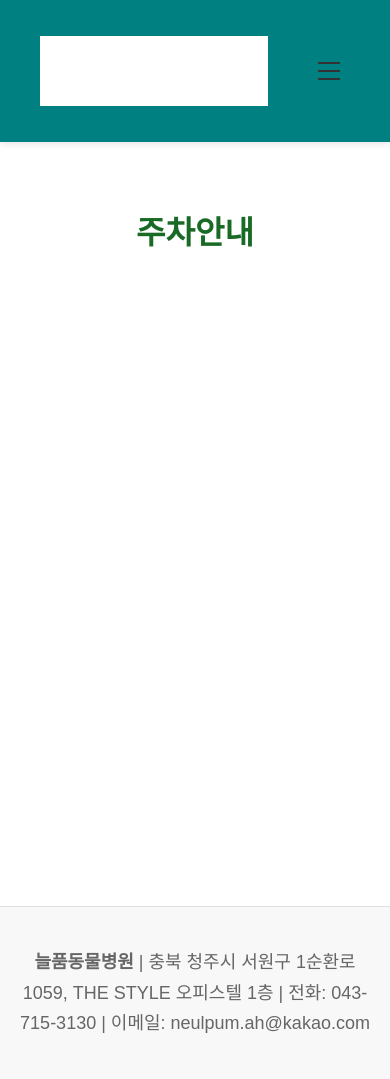
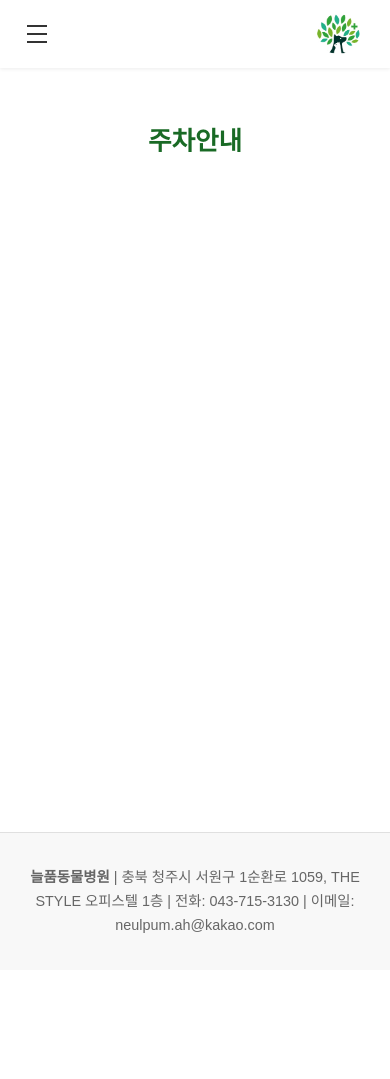
Before and after one commit to hyunipooh/neulpum, a Flask app: page /parking in a window 390 px wide. After the commit the page ends 933 px from the top, so only its background shows below. Run offline with Flask 3, Linux system fonts and the light colour scheme; some web fonts are replaced.

Commit message:
Add files via upload

```diff
--- a/static/css/style.css
+++ b/static/css/style.css
@@ -252,7 +252,7 @@
       font-size: 1.2em;
     }
     .profile-section p, .profile-section li {
-      font-size: 1.4em;
+      font-size: 1.12em;
     }
 }
 @media screen and (max-width: 480px) {
@@ -260,32 +260,32 @@
         padding: 0.8rem;
     }
     h2 {
-        font-size: 1.6rem;
+        font-size: 1.28rem;
     }
     h3 {
-        font-size: 1.4rem;
+        font-size: 1.12rem;
     }
     p, li, a, button, input, label, span, div {
-        font-size: 1.4rem;
+        font-size: 1.12rem;
     }
     .tab-button {
         width: 100%;
         min-width: 0;
-        font-size: 1.8rem;
+        font-size: 1.44rem;
         padding: 1.5rem 0;
     }
     .card h3,
     .card p,
     .card li,
     .card span {
-        font-size: 1.2rem;
+        font-size: 0.96rem;
     }
 }
 
 /* ✅ 작은 모바일 화면에서 메뉴 버튼 크기 조정 */
 @media screen and (max-width: 480px) {
     .hamburger {
-        font-size: 1.4rem;
+        font-size: 1.12rem;
         padding: 0.8rem;
     }
 
@@ -299,28 +299,28 @@
 /* ✅ 모바일 반응형 스타일 */
 @media screen and (max-width: 1024px) {
     html {
-        font-size: 20px;
+        font-size: 16px;
     }
 
     body {
-        font-size: 1.6rem;
+        font-size: 1.28rem;
         line-height: 2.0;
     }
 
     h1 {
-        font-size: 2.5rem;
+        font-size: 2rem;
     }
 
     h2 {
-        font-size: 2.3rem;
+        font-size: 1.84rem;
     }
 
     h3 {
-        font-size: 1.8rem;
+        font-size: 1.44rem;
     }
 
     p, li, a, button, input, label, span, div {
-        font-size: 1.6rem;
+        font-size: 1.28rem;
     }
 
     .summary-cards {
@@ -341,30 +341,32 @@
         flex-direction: row;
         justify-content: space-between;
         align-items: center;
-        padding: 1rem;
+        padding: 0.56rem;
     }
 
     .logo {
-        text-align: left;
+        text-align: right;
         width: auto;
         margin: 0;
         display: block;
+        order: 2;
     }
 
     .logo img {
-        height: 85px;
+        height: 48px;
         max-width: 85%;
-        min-height: 70px;
+        min-height: 40px;
     }
 
     .hamburger {
         display: block;
-        font-size: 1.6rem;
+        font-size: 1.28rem;
         background: none;
         border: none;
         cursor: pointer;
         padding: 0.5rem;
         color: #008080;
+        order: 1;
     }
 
     .nav-links {
@@ -391,7 +393,7 @@
     }
 
     .mobile-menu a {
-        font-size: 1.6rem;
+        font-size: 1.28rem;
         font-weight: bold;
         text-decoration: none;
         color: #333;
@@ -408,7 +410,7 @@
     }
 
     .mobile-logo {
-        width: 200px;
+        width: 112px;
         max-width: 65%;
         height: auto;
     }
@@ -433,7 +435,7 @@
     display: block !important;
     width: 48% !important;
     min-width: 140px !important;
-    font-size: 1.4rem !important;
+    font-size: 1.12rem !important;
     padding: 1.2rem 0 !important;
     margin-bottom: 10px !important;
     box-sizing: border-box !important;
@@ -444,7 +446,7 @@
     display: block !important;
     width: 100% !important;
     min-width: 0 !important;
-    font-size: 1.2rem !important;
+    font-size: 0.96rem !important;
     padding: 1rem 0 !important;
     margin-bottom: 8px !important;
     box-sizing: border-box !important;
@@ -460,6 +462,6 @@
 
 @media screen and (max-width: 768px) {
   .profile-section * {
-    font-size: 1.4em !important;
+    font-size: 1.12em !important;
   }
 }
--- a/templates/base.html
+++ b/templates/base.html
@@ -47,11 +47,6 @@
         line-height: 1.7;
         /* 모바일 터치 최적화 */
         -webkit-tap-highlight-color: transparent;
-        -webkit-touch-callout: none;
-        -webkit-user-select: none;
-        -moz-user-select: none;
-        -ms-user-select: none;
-        user-select: none;
       }
 
       /* 전역 폰트 크기 시스템 */
@@ -97,6 +92,11 @@
       button {
         font-size: 1rem;
         line-height: 1.4;
+        /* 버튼에서 텍스트 선택 방지 */
+        -webkit-user-select: none;
+        -moz-user-select: none;
+        -ms-user-select: none;
+        user-select: none;
       }
 
       /* 태블릿 반응형 */
@@ -213,7 +213,7 @@
       /* 헤더 스타일 */
       .header {
         background: white;
-        box-shadow: 0 2px 8px rgba(0,0,0,0.1);
+        box-shadow: 0 1px 4px rgba(0,0,0,0.08);
         position: sticky;
         top: 0;
         z-index: 1000;
@@ -225,14 +225,14 @@
         display: flex;
         justify-content: space-between;
         align-items: center;
-        padding: 1rem 1.5rem;
+        padding: 0.8rem 1.5rem;
       }
 
       .logo {
         display: flex;
         align-items: center;
         text-decoration: none;
-        color: #008080;
+        color: #196A25;
         font-weight: bold;
         font-size: 1.5rem;
       }
@@ -240,6 +240,15 @@
       .logo img {
         height: 40px;
         margin-right: 0.5rem;
+      }
+
+      /* 로고 반응형 설정 */
+      .mobile-logo-img {
+        display: none;
+      }
+
+      .desktop-logo {
+        display: block;
       }
 
       .nav-links {
@@ -258,7 +267,7 @@
       }
 
       .nav-links a:hover {
-        color: #008080;
+        color: #196A25;
       }
 
       .hamburger {
@@ -267,7 +276,7 @@
         cursor: pointer;
         background: none;
         border: none;
-        padding: 0.5rem;
+        padding: 0.3rem;
       }
 
       .hamburger span {
@@ -306,7 +315,7 @@
       }
 
       .mobile-menu a:hover {
-        color: #008080;
+        color: #196A25;
       }
 
       .mobile-logo-wrapper {
@@ -333,30 +342,52 @@
         }
 
         .nav-container {
-          padding: 0.8rem 1rem;
+          padding: 0.4rem 1rem;
         }
 
         .logo {
-          font-size: 1.3rem;
+          font-size: 1.1rem;
         }
 
         .logo img {
-          height: 35px;
+          height: 28px;
+        }
+
+        /* 모바일에서 로고 변경 */
+        .desktop-logo {
+          display: none;
+        }
+
+        .mobile-logo-img {
+          display: block;
+          height: 32px;
+          border-radius: 50%;
+          object-fit: cover;
+          margin-right: 0.3rem;
         }
       }
 
       @media screen and (max-width: 480px) {
         .hamburger span {
-          width: 22px;
+          width: 20px;
           height: 2px;
         }
 
+        .nav-container {
+          padding: 0.3rem 0.8rem;
+        }
+
         .logo img {
-          height: 30px;
+          height: 24px;
+        }
+
+        .mobile-logo-img {
+          height: 28px;
+          margin-right: 0.2rem;
         }
 
         .logo {
-          font-size: 1.2rem;
+          font-size: 1rem;
         }
       }
 
@@ -394,16 +425,15 @@
           padding: 1.5rem 1rem;
         }
 
-        /* 모바일 헤더 색상 */
+        /* 모바일 헤더 최적화 */
         .header {
-          background: #008080 !important;
+          background: white !important;
         }
-        .header .logo,
-        .header .nav-links a {
-          color: #fff !important;
+        .header .logo {
+          color: #196A25 !important;
         }
         .header .logo img {
-          filter: brightness(0) invert(1);
+          filter: none;
         }
       }
     </style>
@@ -412,7 +442,8 @@
     <header class="header">
       <nav class="nav-container">
         <a href="/" class="logo">
-          <img src="{{ url_for('static', filename='images/logo-horizontal.png') }}" alt="늘품동물병원">
+          <img src="{{ url_for('static', filename='images/logo-horizontal.png') }}" alt="늘품동물병원" class="desktop-logo">
+          <img src="{{ url_for('static', filename='images/logo_only.jpg') }}" alt="늘품동물병원" class="mobile-logo-img">
         </a>
         <ul class="nav-links">
           <li><a href="/">홈</a></li>
```
Also changed, not shown: templates/index.html (+49 -12 lines), static/images/logo-horizontal - 복사본.png (added), static/images/logo_only.jpg (added).
